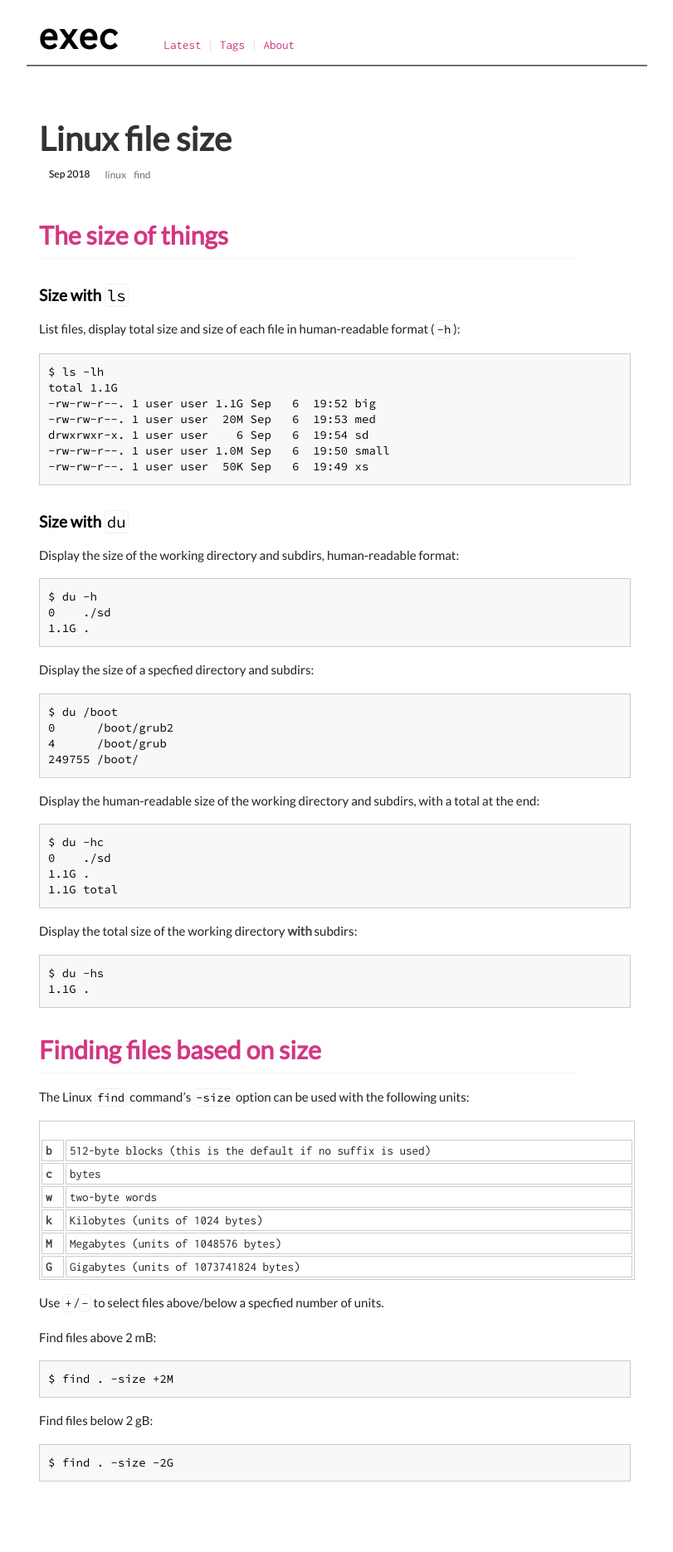
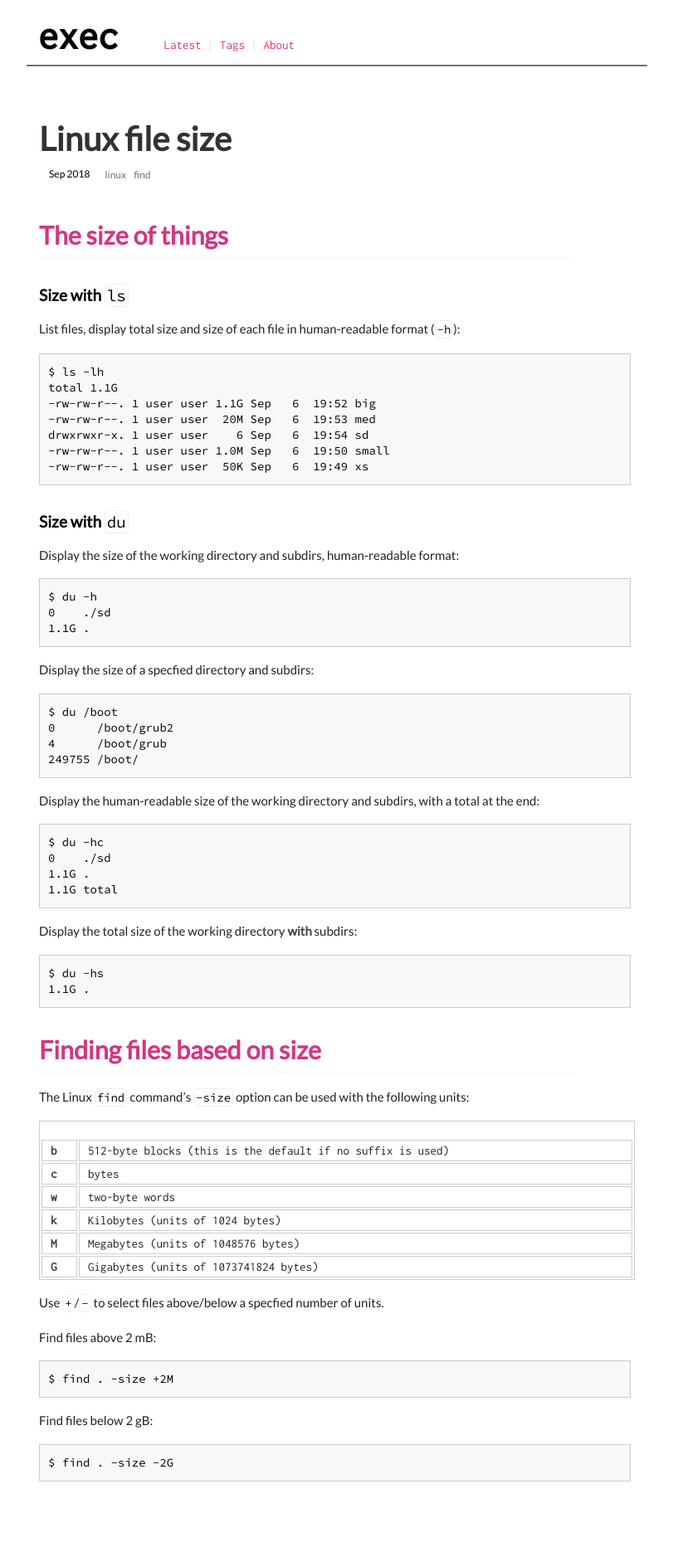
Before and after one commit to execas/execas.github.io, a Jekyll site: the page built from _posts/2018-09-07-linux-file-size.md, in a window 1280 px wide. Shown: the whole page at 83% size, without its empty margins (234-1045 px from the left). Built offline with Jekyll 4.4.1, drawn with Linux system fonts in a browser that asks for light colours.

Commit message:
Update execas.css

```diff
--- a/css/execas.css
+++ b/css/execas.css
@@ -326,13 +326,13 @@ ul li:before {
 
 .post td {
      padding: 4px;
+     padding-left: 10px;
+     padding-right: 10px;
      border: 1px solid #ccc;
 }
 
 .post tr {
      border: 1px solid #ccc;
-     padding-left: 5px;
-     padding-right: 5px;
 }
 
 div:empty {
```
